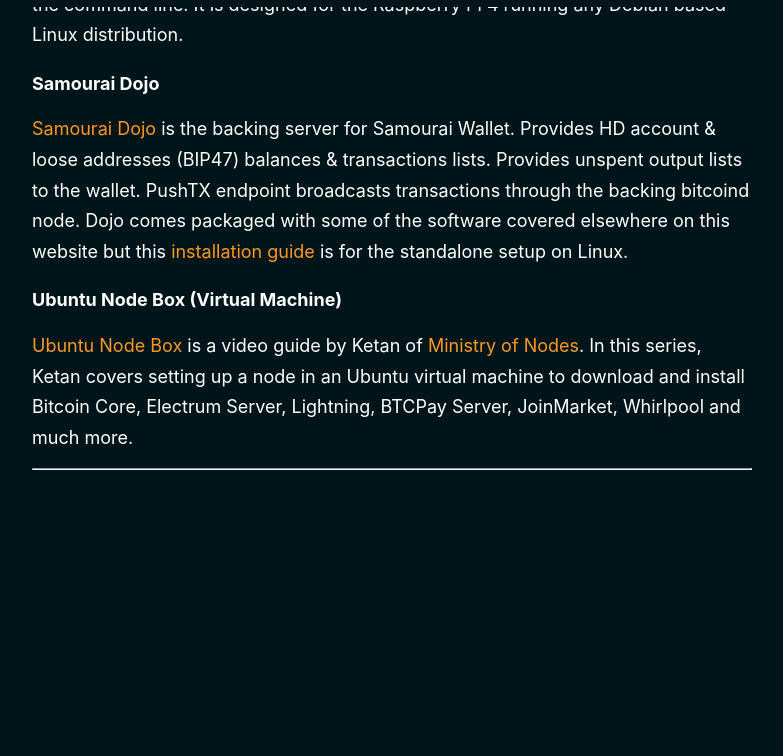
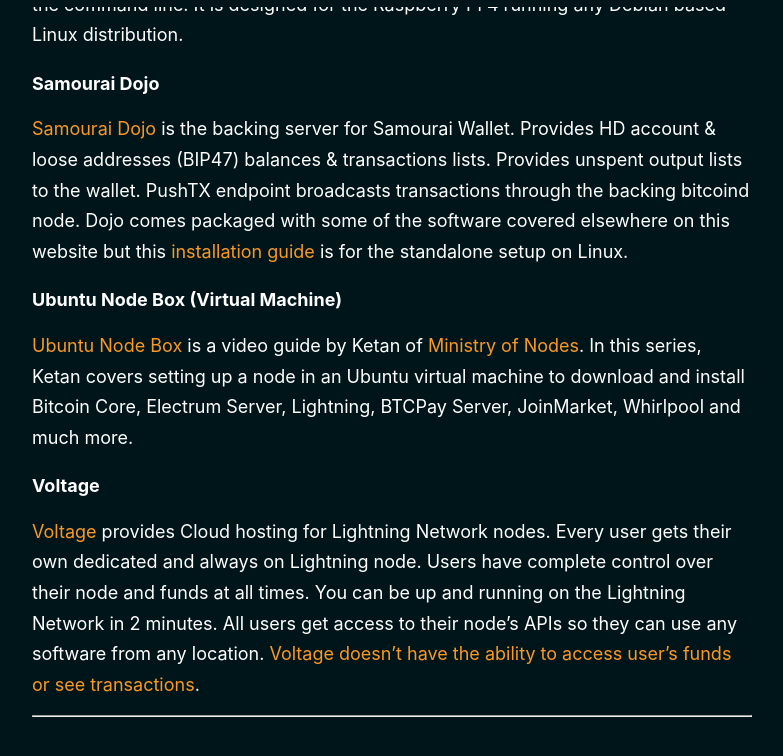
Before and after one commit to BitcoinQnA/node-guide, a Jekyll site: the page built from _pages/other.md, in a window 1280 px wide and 900 px high, scrolled down 1476 px. Shown: the top 756 px of the window, without its empty margins (248-1031 px from the left). Built offline with Jekyll 4.4.1, drawn with Linux system fonts in a browser that asks for light colours; before the commit the page ends 2129 px from its top, so only the background shows below that.

Commit message:
Add Voltage to the Others page

```diff
--- a/_pages/other.md
+++ b/_pages/other.md
@@ -37,4 +37,8 @@
 
 [Ubuntu Node Box](https://www.youtube.com/watch?v=BIrL1lNsnJQ&list=PLCRbH-IWlcW17JxQ4mdv9DwSMJZlvUOle&index=1) is a video guide by Ketan of [Ministry of Nodes](https://www.ministryofnodes.com.au/). In this series, Ketan covers setting up a node in an Ubuntu virtual machine to download and install Bitcoin Core, Electrum Server, Lightning, BTCPay Server, JoinMarket, Whirlpool and much more.
 
+#### Voltage
+
+[Voltage](https://getvoltage.io) provides Cloud hosting for Lightning Network nodes. Every user gets their own dedicated and always on Lightning node. Users have complete control over their node and funds at all times. You can be up and running on the Lightning Network in 2 minutes. All users get access to their node's APIs so they can use any software from any location. [Voltage doesn't have the ability to access user's funds or see transactions](https://getvoltage.io/blog/how-voltage-works.html).
+
 ***
```
